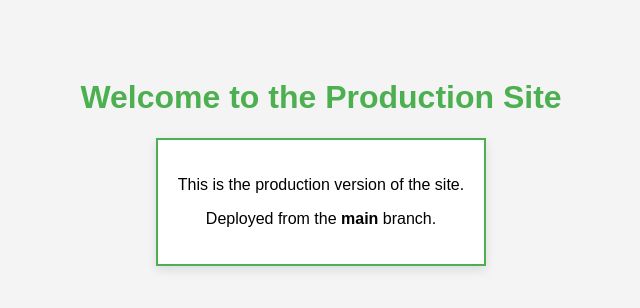
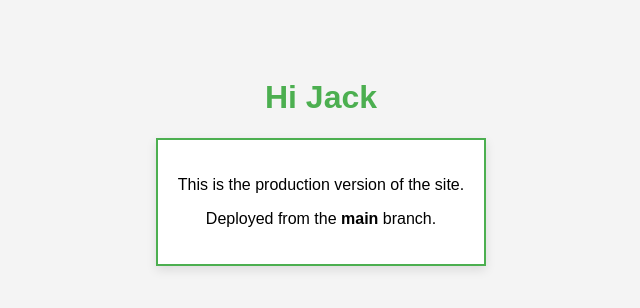
Before and after one commit to zidelen/Chess-Online, a plain HTML site: page index.html in a window 1280 px wide. Shown: the whole page, without its empty margins (319-959 px from the left). Drawn offline with Linux system fonts and the light colour scheme.

Commit message:
Update index.html

```diff
--- a/index.html
+++ b/index.html
@@ -24,7 +24,7 @@
     </style>
 </head>
 <body>
-    <h1>Welcome to the Production Site</h1>
+    <h1>Hi Jack</h1>
     <div class="content">
         <p>This is the production version of the site.</p>
         <p>Deployed from the <strong>main</strong> branch.</p>
```
